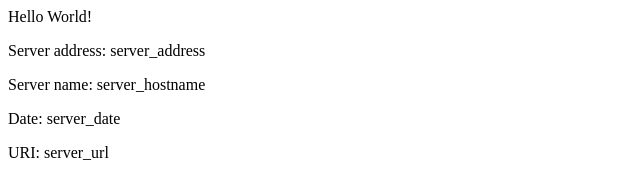
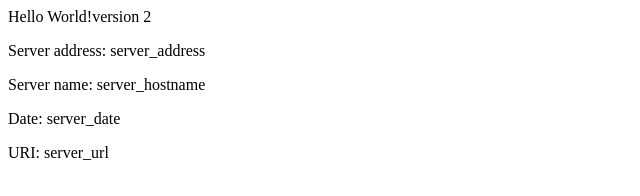
Before and after one commit to 854010588/eks-example, a plain HTML site: page src/index.html in a window 1280 px wide. Shown: the full height of the page, 0-640 px from the left. Drawn offline with Linux system fonts and the light colour scheme.

Commit message:
v2 Updating home page

```diff
--- a/src/index.html
+++ b/src/index.html
@@ -1,8 +1,8 @@
 <head>
-<title>Hello World</title>
+<title>Hello World version 2</title>
 </head>
 <div class="info">
-<h>Hello World!</h>
+<h>Hello World!version 2</h>
 <p><span>Server&nbsp;address:</span> <span>server_address</span></p>
 <p><span>Server&nbsp;name:</span> <span>server_hostname</span></p>
 <p class="smaller"><span>Date:</span> <span>server_date</span></p>
```
